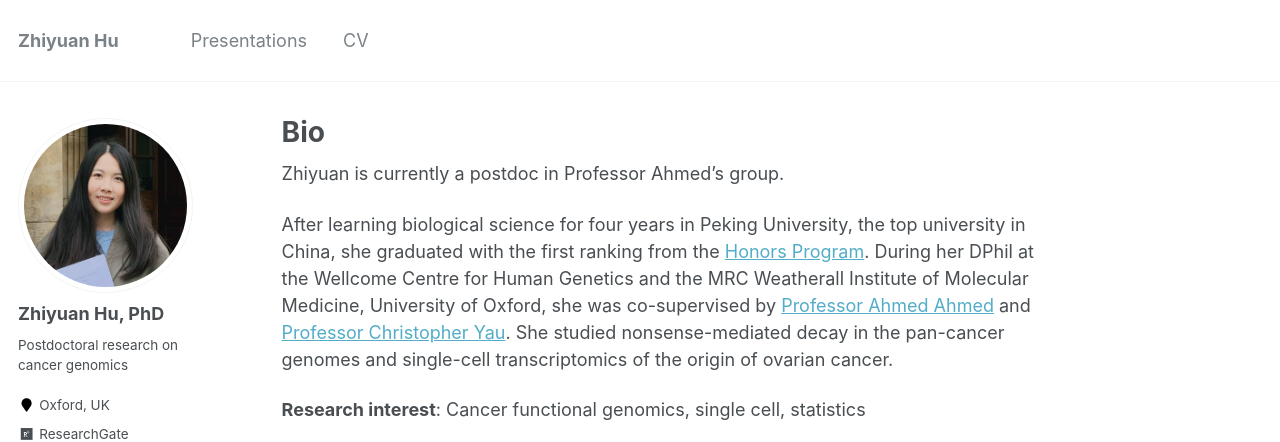
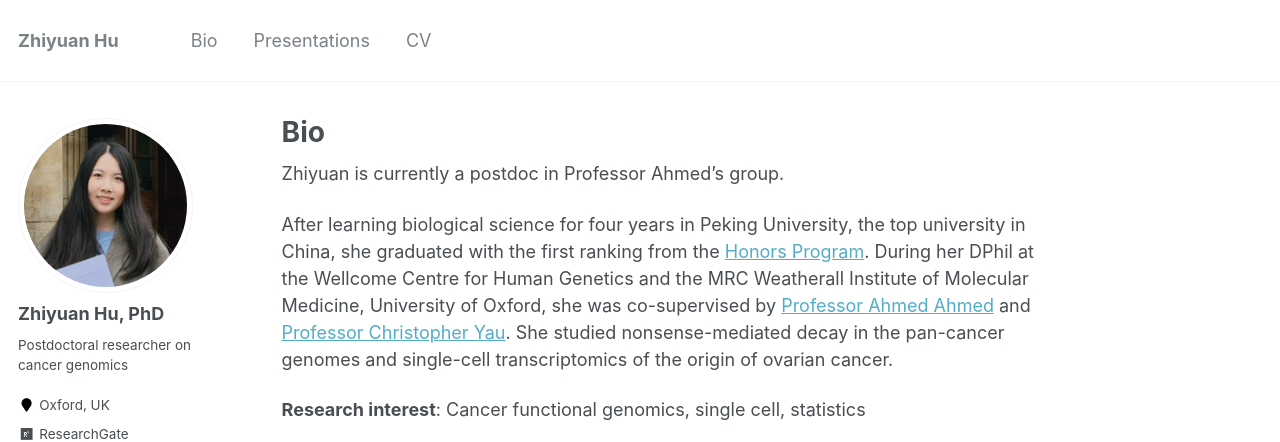
Before and after one commit to ZYBunnyHu/ZYBunnyHu.github.io, a Jekyll site: the page built from _pages/about.md, in a window 1280 px wide and 900 px high. Shown: the top 442 px of the window. Built offline with Jekyll 4.4.1, drawn with Linux system fonts in a browser that asks for light colours; some web fonts are replaced.

Commit message:
type correction

```diff
--- a/_config.yml
+++ b/_config.yml
@@ -82,7 +82,7 @@ analytics:
 author:
   name             : "Zhiyuan Hu, PhD"
   avatar           : "profile.png"
-  bio              : "Postdoctoral research on cancer genomics"
+  bio              : "Postdoctoral researcher on cancer genomics"
   location         : "Oxford, UK"
   employer         :
   pubmed           :
--- a/_data/navigation.yml
+++ b/_data/navigation.yml
@@ -1,5 +1,9 @@
 # main links links
 main:
+
+  - title: "Bio"
+    url: /about/
+
   - title: "Presentations"
     url: /talks/
 
```
